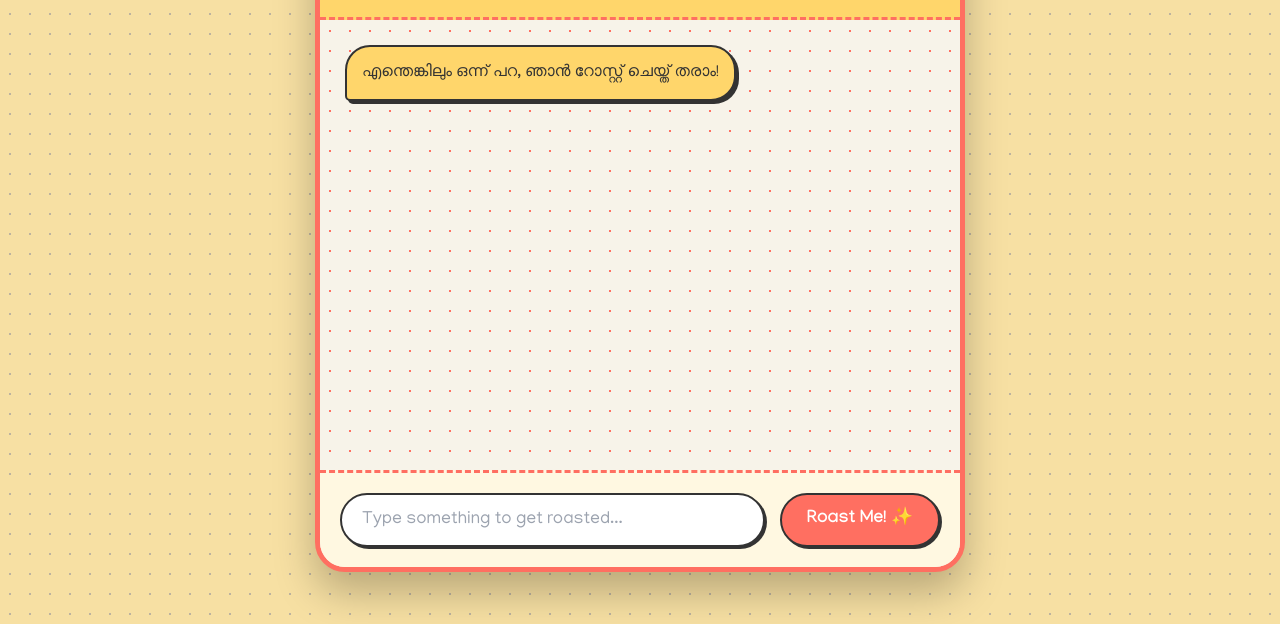
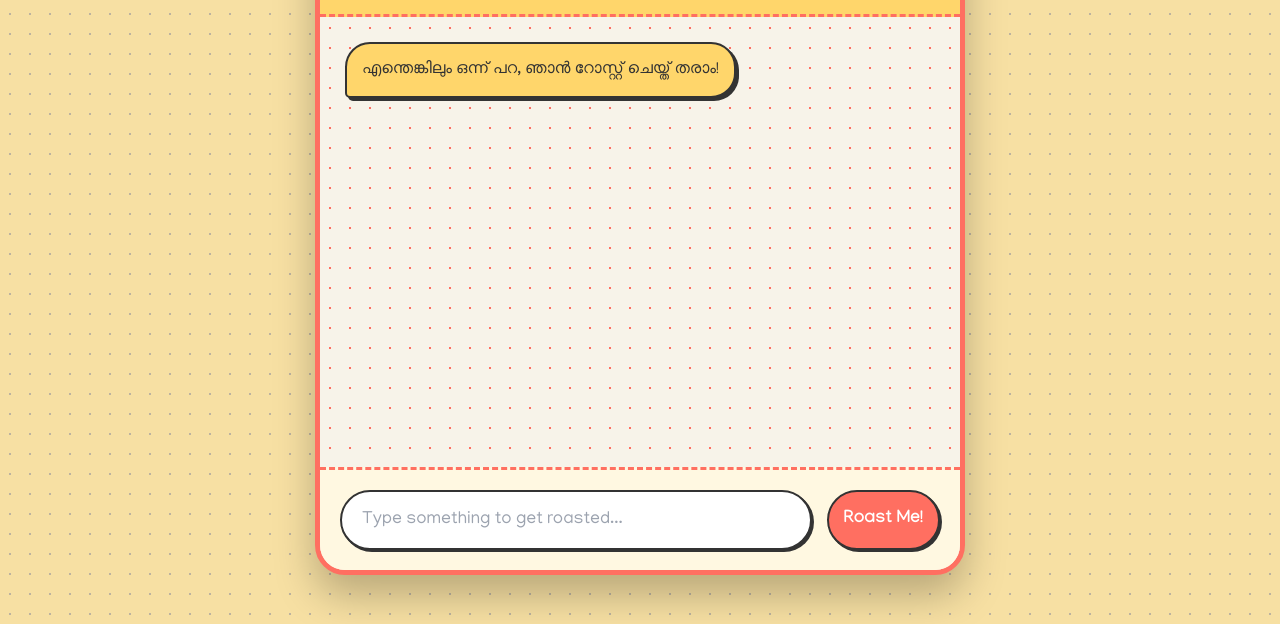
Before and after one commit to Irregular-luck/chatBot, a plain HTML site: page index.html in a window 1280 px wide. Shown: the part 176-800 px from the top of the page. Drawn offline with nearby package versions, Linux system fonts and the light colour scheme.

Commit message:
removed button emoji

```diff
--- a/index.html
+++ b/index.html
@@ -142,7 +142,7 @@
             color: #fff;
             border: 2px solid #333;
             border-radius: 30px;
-            padding: 12px 25px;
+            padding: 15px;
             margin-left: 15px;
             cursor: pointer;
             font-weight: 700;
@@ -168,7 +168,6 @@
                 margin-left: 0;
             }
         }
-        /* New CSS for the wave loading animation */
         .loading-dots {
             display: flex;
             align-items: center;
@@ -216,7 +215,7 @@
         </div>
         <div class="chat-input-area">
             <input type="text" id="user-input" placeholder="Type something to get roasted...">
-            <button id="send-button">Roast Me! ✨</button>
+            <button id="send-button">Roast Me!</button>
         </div>
     </div>
 
@@ -254,6 +253,7 @@
                     messageBox.appendChild(p);
                 }
 
+
                 if (imageUrl) {
                     const img = document.createElement('img');
                     img.src = imageUrl;
@@ -287,8 +287,6 @@
                     addMessage(userText, 'user');
                     userInput.value = '';
                     sendButton.disabled = true;
-
-                    // Create the new loading animation container
                     const loadingContainer = document.createElement('div');
                     loadingContainer.classList.add('message-container', 'bot-message-container');
                     const loadingDots = document.createElement('div');
```
